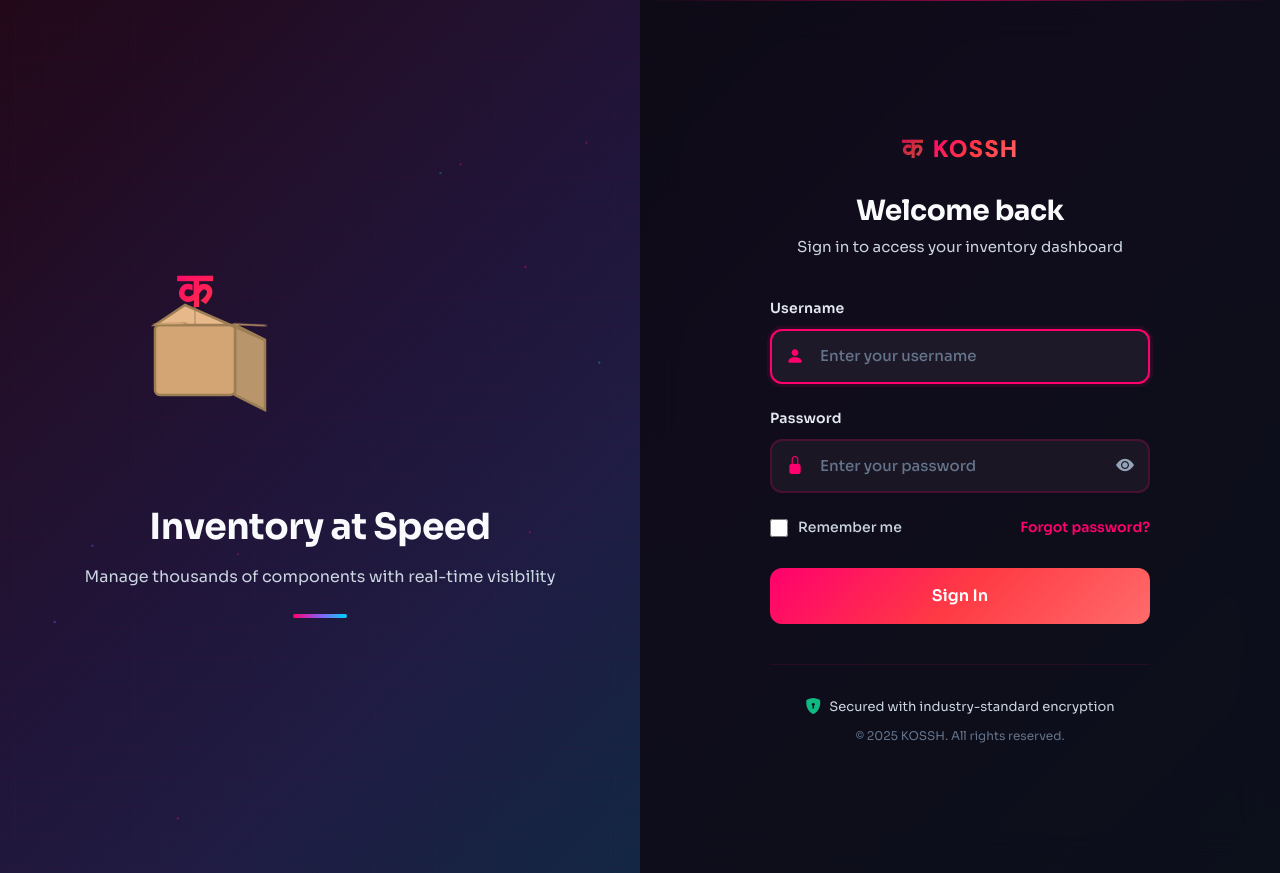
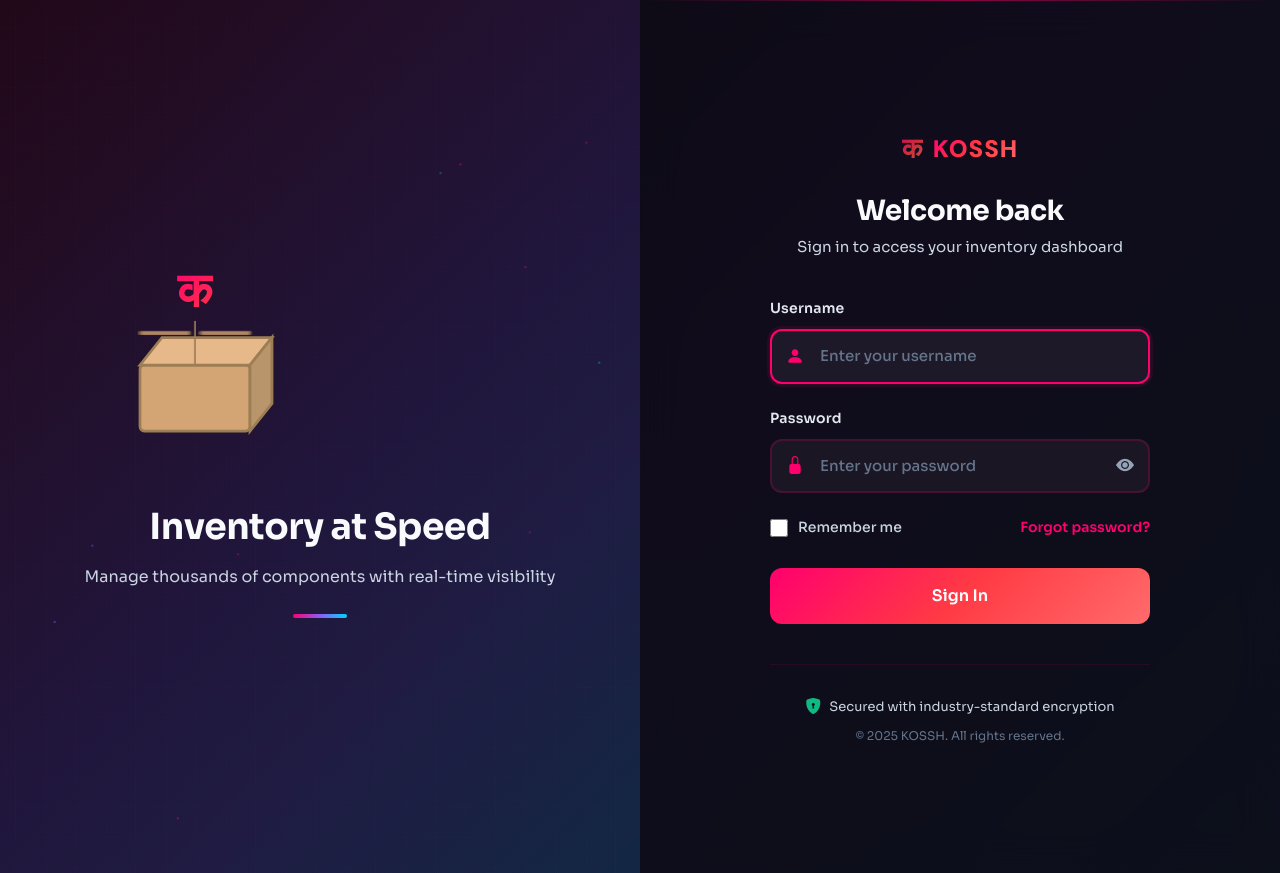
Before and after one commit to Nav228/KOSSH, a Flask app: page /login in a window 1280 px wide. Run offline with Flask 3, Linux system fonts and the light colour scheme; some libraries are stand-ins or nearby versions.

Commit message:
Simplify box geometry - make it actually look like a box
- Simple rectangular box body with top face (light) showing 3D
- Right side face (dark) showing depth
- Two clean flaps on top that open/close
- Logo descends into box
- Tape animates to seal
- Much cleaner, simpler, ACTUALLY looks like a box

Co-Authored-By: Claude Opus 4.7 <noreply@anthropic.com>

```diff
--- a/templates/login.html
+++ b/templates/login.html
@@ -662,34 +662,34 @@
         <div class="login-visual">
             <div class="visual-content">
                 <div class="visual-icon">
-                    <svg viewBox="0 0 220 220" class="box-container">
-                        <!-- RIGHT SIDE FACE (depth - darker) -->
-                        <polygon points="150,70 180,85 180,155 150,140" class="box-right" />
+                    <svg viewBox="0 0 200 200" class="box-container">
+                        <!-- BOX MAIN BODY -->
+                        <rect x="50" y="100" width="100" height="60" rx="4" class="box-front" />
 
-                        <!-- FRONT FACE (main box) -->
-                        <rect x="70" y="70" width="80" height="70" rx="5" class="box-front" />
+                        <!-- TOP OF BOX (shows depth) -->
+                        <polygon points="50,100 70,75 170,75 150,100" class="box-top" />
 
-                        <!-- TOP FACE (shows 3D, lighter) -->
-                        <polygon points="70,70 100,50 180,85 150,70" class="box-top" />
+                        <!-- RIGHT SIDE (dark for depth) -->
+                        <polygon points="150,100 170,75 170,135 150,160" class="box-right" />
 
-                        <!-- LEFT FLAP (animated - swings open) -->
+                        <!-- LEFT FLAP (swings up and open) -->
                         <g class="flap-left">
-                            <polygon points="70,70 70,50 100,40 100,60" />
+                            <rect x="50" y="60" width="45" height="40" rx="3" />
                         </g>
 
-                        <!-- RIGHT FLAP (animated - swings open) -->
+                        <!-- RIGHT FLAP (swings up and open) -->
                         <g class="flap-right">
-                            <polygon points="150,70 180,85 180,65 150,50" />
+                            <rect x="105" y="60" width="45" height="40" rx="3" />
                         </g>
 
-                        <!-- CENTER LINE where flaps meet -->
-                        <line x1="110" y1="50" x2="110" y2="70" stroke="#9d7e54" stroke-width="1.5" opacity="0.6" />
+                        <!-- CENTER SEAM -->
+                        <line x1="100" y1="60" x2="100" y2="100" stroke="#9d7e54" stroke-width="1.5" />
 
-                        <!-- TAPE that seals (animated) -->
-                        <line x1="70" y1="65" x2="150" y2="65" class="seal-tape" />
+                        <!-- TAPE across middle (seals) -->
+                        <rect x="50" y="95" width="100" height="8" rx="2" class="seal-tape" />
                     </svg>
 
-                    <!-- Logo descending into box -->
+                    <!-- Logo drops into box -->
                     <div class="logo-inside-box">क</div>
                 </div>
 
```
